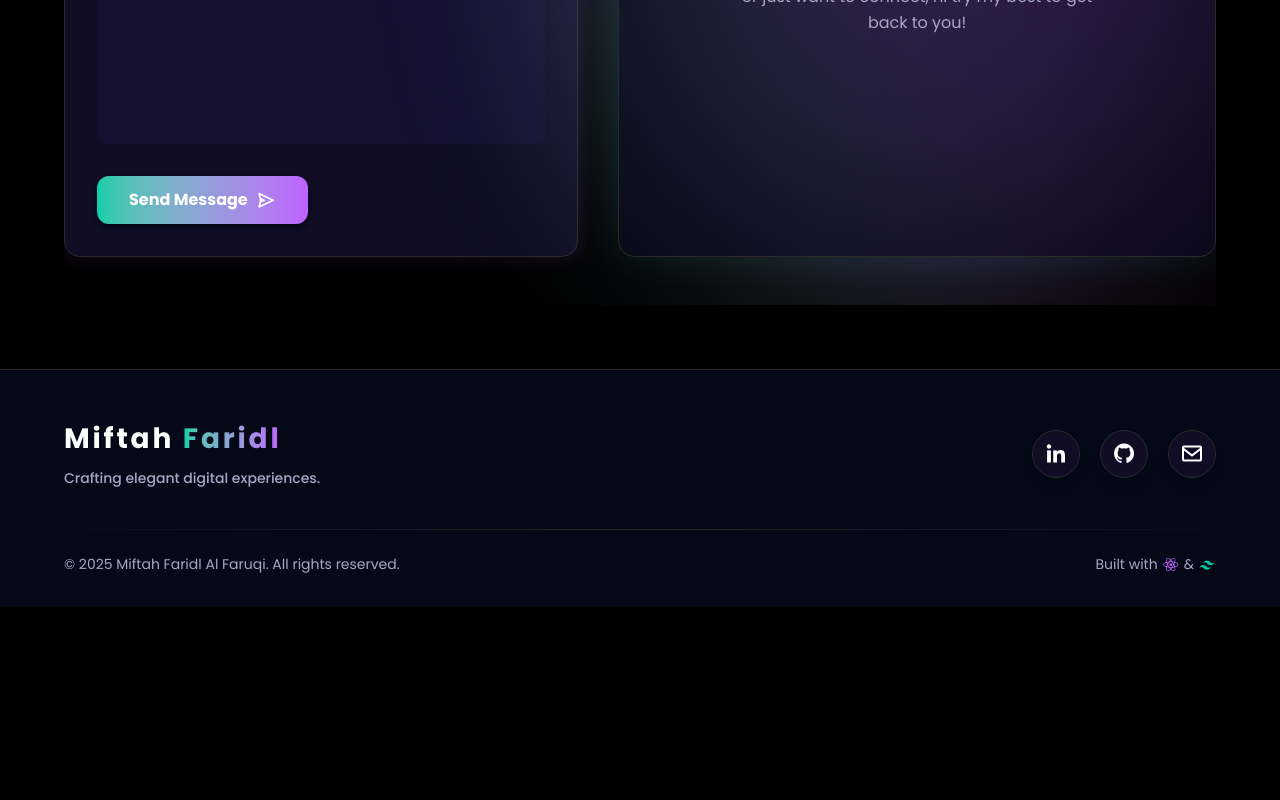
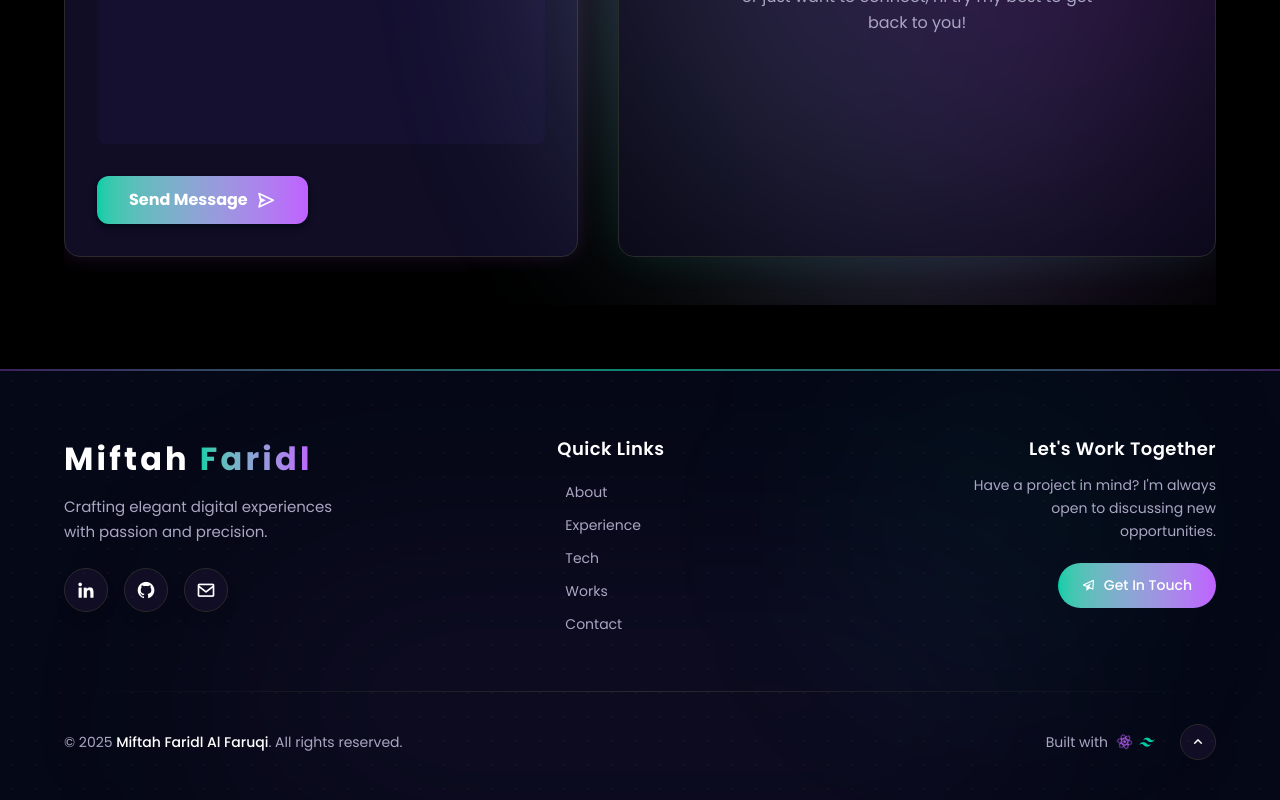
Before and after one commit to Faridl003/my-portofolio, a React (Vite) app: page / in a window 1280 px wide. Shown: the part 6374-7174 px from the top of the page. Before the commit the page ends 6981 px from the top, so only its background shows below. Built offline with nearby package versions, Linux system fonts and the light colour scheme.

Commit message:
update desain footer

```diff
--- a/src/components/Footer.jsx
+++ b/src/components/Footer.jsx
@@ -1,51 +1,150 @@
-import React from "react";
+import React, { useEffect } from "react";
 import { styles } from "../styles";
 import "boxicons/css/boxicons.min.css";
 
 const Footer = () => {
+  useEffect(() => {
+    if (typeof window !== "undefined" && window.Aos) {
+      window.Aos.refresh();
+    }
+  }, []);
+
+  const scrollToTop = () => {
+    window.scrollTo({ top: 0, behavior: "smooth" });
+  };
+
+  const quickLinks = [
+    { label: "About", href: "#about" },
+    { label: "Experience", href: "#experience" },
+    { label: "Tech", href: "#tech" },
+    { label: "Works", href: "#works" },
+    { label: "Contact", href: "#contact" },
+  ];
+
+  const socials = [
+    { icon: "bxl-linkedin", href: "https://www.linkedin.com/in/miftahfaridla/", label: "LinkedIn" },
+    { icon: "bxl-github", href: "https://github.com/Faridl003", label: "GitHub" },
+    { icon: "bx-envelope", href: "mailto:miftahfaridl2001@gmail.com", label: "Email" },
+  ];
+
   return (
-    <footer className="bg-[#050816] pt-12 pb-8 border-t border-[#2a2a2a] relative z-10">
-      <div className={`${styles.paddingX} max-w-7xl mx-auto flex flex-col md:flex-row justify-between items-center gap-6`}>
+    <footer className="bg-[#050816] relative z-10 overflow-hidden">
+      {/* Ambient glow behind footer */}
+      <div className="absolute bottom-0 left-1/2 -translate-x-1/2 w-[50rem] h-[20rem] bg-gradient-to-t from-[#bf61ff]/10 to-transparent blur-[120px] pointer-events-none" />
+      <div className="absolute top-0 right-[10%] w-[20rem] h-[20rem] bg-[#00cea8]/5 blur-[100px] rounded-full pointer-events-none" />
 
-        {/* Brand / Logo Section */}
-        <div className="flex flex-col items-center md:items-start">
-          <h2 className="text-white font-bold text-[28px] tracking-widest cursor-pointer group">
-            Miftah <span className="text-transparent bg-clip-text bg-gradient-to-r from-[#00cea8] to-[#bf61ff] group-hover:from-[#bf61ff] group-hover:to-[#00cea8] transition-all duration-500">Faridl</span>
-          </h2>
-          <p className="text-[#aaa6c3] text-[14px] mt-2 text-center md:text-left font-medium">
-            Crafting elegant digital experiences.
-          </p>
+      {/* Animated top border */}
+      <div className="w-full h-[2px] relative">
+        <div className="absolute inset-0 bg-gradient-to-r from-transparent via-[#00cea8] to-transparent opacity-60 animate-pulse" />
+        <div className="absolute inset-0 bg-gradient-to-r from-[#bf61ff] via-[#00cea8] to-[#bf61ff] opacity-30" />
       </div>
 
-        {/* Social Links */}
-        <div className="flex gap-5">
-          <a href="https://www.linkedin.com/in/miftahfaridla/" className="w-12 h-12 rounded-full bg-[#100d25] flex items-center justify-center border border-[#2a2a2a] hover:bg-gradient-to-r hover:from-[#00cea8] hover:to-[#bf61ff] hover:border-transparent transition-all duration-300 hover:-translate-y-1 shadow-lg">
-            <i className="bx bxl-linkedin text-2xl text-white"></i>
+      <div className={`${styles.paddingX} max-w-7xl mx-auto pt-16 pb-10 relative`}>
+        {/* Main grid */}
+        <div className="grid grid-cols-1 md:grid-cols-12 gap-12 md:gap-8 items-start" data-aos="fade-up" data-aos-duration="1000">
+
+          {/* Brand */}
+          <div className="md:col-span-5 flex flex-col items-center md:items-start">
+            <h2 className="text-white font-bold text-[32px] tracking-widest cursor-pointer group">
+              Miftah{" "}
+              <span className="text-transparent bg-clip-text bg-gradient-to-r from-[#00cea8] to-[#bf61ff] group-hover:from-[#bf61ff] group-hover:to-[#00cea8] transition-all duration-500">
+                Faridl
+              </span>
+            </h2>
+            <p className="text-[#aaa6c3] text-[15px] mt-3 text-center md:text-left max-w-[280px] leading-relaxed">
+              Crafting elegant digital experiences with passion and precision.
+            </p>
+
+            {/* Socials */}
+            <div className="flex gap-4 mt-6">
+              {socials.map((s) => (
+                <a
+                  key={s.label}
+                  href={s.href}
+                  target="_blank"
+                  rel="noopener noreferrer"
+                  aria-label={s.label}
+                  className="group relative w-11 h-11 rounded-full bg-[#100d25] flex items-center justify-center border border-[#2a2a2a] hover:border-transparent transition-all duration-300 hover:-translate-y-1 shadow-lg overflow-hidden"
+                >
+                  <span className="absolute inset-0 bg-gradient-to-r from-[#00cea8] to-[#bf61ff] opacity-0 group-hover:opacity-100 transition-opacity duration-300" />
+                  <i className={`bx ${s.icon} text-xl text-white relative z-10 group-hover:scale-110 transition-transform duration-300`} />
                 </a>
-          <a href="https://github.com/Faridl003" className="w-12 h-12 rounded-full bg-[#100d25] flex items-center justify-center border border-[#2a2a2a] hover:bg-gradient-to-r hover:from-[#00cea8] hover:to-[#bf61ff] hover:border-transparent transition-all duration-300 hover:-translate-y-1 shadow-lg">
-            <i className="bx bxl-github text-2xl text-white"></i>
+              ))}
+            </div>
+          </div>
+
+          {/* Quick Links */}
+          <div className="md:col-span-3 flex flex-col items-center md:items-start">
+            <h3 className="text-white font-semibold text-[18px] mb-5 tracking-wide">Quick Links</h3>
+            <ul className="flex flex-col gap-3 items-center md:items-start">
+              {quickLinks.map((link) => (
+                <li key={link.label}>
+                  <a
+                    href={link.href}
+                    className="text-[#aaa6c3] text-[14px] hover:text-[#00cea8] transition-colors duration-300 flex items-center gap-2 group"
+                  >
+                    <span className="w-0 h-[2px] bg-[#00cea8] group-hover:w-4 transition-all duration-300 rounded-full" />
+                    {link.label}
                   </a>
-          <a href="mailto:[miftahfaridl2001@gmail.com]" className="w-12 h-12 rounded-full bg-[#100d25] flex items-center justify-center border border-[#2a2a2a] hover:bg-gradient-to-r hover:from-[#00cea8] hover:to-[#bf61ff] hover:border-transparent transition-all duration-300 hover:-translate-y-1 shadow-lg">
-            <i className="bx bx-envelope text-2xl text-white"></i>
+                </li>
+              ))}
+            </ul>
+          </div>
+
+          {/* Get In Touch / CTA */}
+          <div className="md:col-span-4 flex flex-col items-center md:items-end text-center md:text-right">
+            <h3 className="text-white font-semibold text-[18px] mb-3 tracking-wide">Let&apos;s Work Together</h3>
+            <p className="text-[#aaa6c3] text-[14px] max-w-[260px] leading-relaxed mb-5">
+              Have a project in mind? I&apos;m always open to discussing new opportunities.
+            </p>
+            <a
+              href="#contact"
+              className="inline-flex items-center gap-2 px-6 py-3 rounded-full bg-gradient-to-r from-[#00cea8] to-[#bf61ff] text-white font-medium text-[14px] hover:shadow-[0_0_25px_rgba(191,97,255,0.4)] hover:scale-105 transition-all duration-300"
+            >
+              <i className="bx bx-paper-plane" />
+              Get In Touch
             </a>
-          {/* <a href="#" className="w-12 h-12 rounded-full bg-[#100d25] flex items-center justify-center border border-[#2a2a2a] hover:bg-gradient-to-r hover:from-[#00cea8] hover:to-[#bf61ff] hover:border-transparent transition-all duration-300 hover:-translate-y-1 shadow-lg">
-            <i className="bx bxl-instagram text-2xl text-white"></i>
-          </a> */}
           </div>
         </div>
 
         {/* Divider */}
-      <div className="w-full h-[1px] bg-gradient-to-r from-transparent via-[#2a2a2a] to-transparent mt-10"></div>
+        <div className="w-full h-[1px] bg-gradient-to-r from-transparent via-[#2a2a2a] to-transparent mt-14" />
 
-      {/* Copyright & Tech Stack */}
-      <div className={`${styles.paddingX} max-w-7xl mx-auto mt-6 flex flex-col sm:flex-row justify-between items-center gap-4`}>
+        {/* Bottom bar */}
+        <div className="mt-8 flex flex-col sm:flex-row justify-between items-center gap-5">
           <p className="text-[#aaa6c3] text-[13px] sm:text-[14px]">
-          &copy; {new Date().getFullYear()} Miftah Faridl Al Faruqi. All rights reserved.
+            &copy; {new Date().getFullYear()} <span className="text-white font-medium">Miftah Faridl Al Faruqi</span>. All rights reserved.
           </p>
-        <p className="text-[#aaa6c3] text-[13px] sm:text-[14px] flex items-center gap-1">
-          Built with <i className="bx bxl-react text-[#bf61ff] text-lg"></i> & <i className="bx bxl-tailwind-css text-[#00cea8] text-lg"></i>
+
+          <div className="flex items-center gap-6">
+            <p className="text-[#aaa6c3] text-[13px] sm:text-[14px] flex items-center gap-2">
+              Built with{" "}
+              <span className="flex items-center gap-1">
+                <i className="bx bxl-react text-[#bf61ff] text-lg animate-spin-slow" />
+                <i className="bx bxl-tailwind-css text-[#00cea8] text-lg" />
+              </span>
             </p>
+
+            {/* Back to top */}
+            <button
+              onClick={scrollToTop}
+              aria-label="Back to top"
+              className="group w-9 h-9 rounded-full border border-[#2a2a2a] bg-[#100d25] flex items-center justify-center hover:bg-gradient-to-r hover:from-[#00cea8] hover:to-[#bf61ff] hover:border-transparent transition-all duration-300 hover:-translate-y-1"
+            >
+              <i className="bx bx-chevron-up text-white text-lg group-hover:animate-bounce" />
+            </button>
           </div>
+        </div>
+      </div>
+
+      {/* Subtle dot grid background */}
+      <div
+        className="absolute inset-0 opacity-[0.03] pointer-events-none"
+        style={{
+          backgroundImage: "radial-gradient(circle, #ffffff 1px, transparent 1px)",
+          backgroundSize: "24px 24px",
+        }}
+      />
     </footer>
   );
 };
--- a/src/index.css
+++ b/src/index.css
@@ -240,3 +240,16 @@
 .animate-float {
   animation: float 6s ease-in-out infinite;
 }
+
+@keyframes spin-slow {
+  from {
+    transform: rotate(0deg);
+  }
+  to {
+    transform: rotate(360deg);
+  }
+}
+
+.animate-spin-slow {
+  animation: spin-slow 8s linear infinite;
+}
```
Lines whose indentation alone changed are shown as unchanged.
